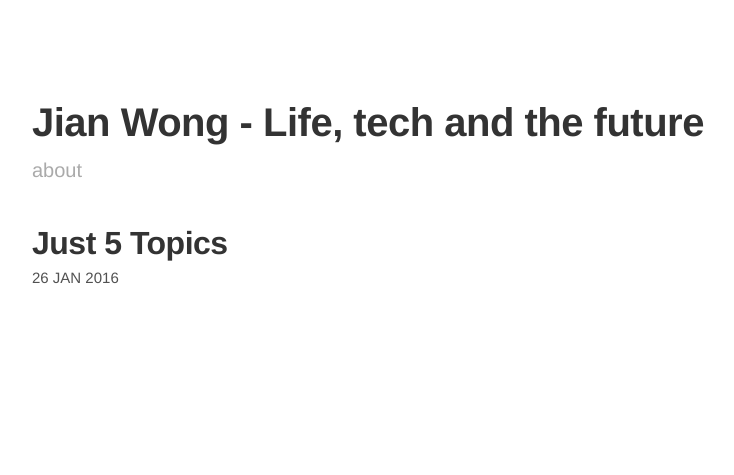
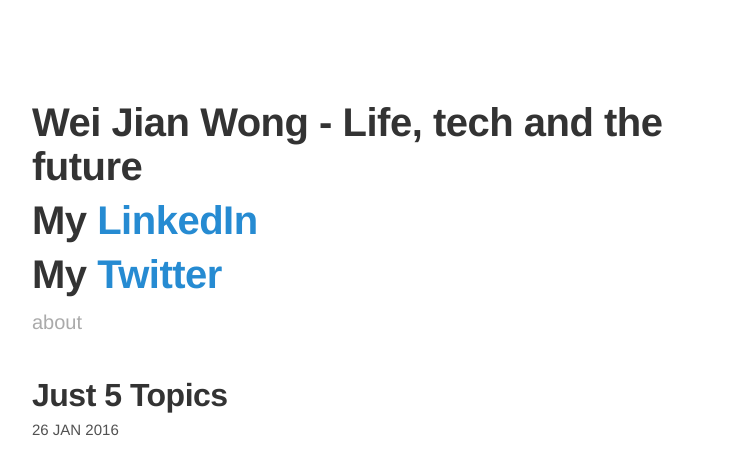
Before and after one commit to Jiantastic/jiantastic.github.io, a Jekyll site: the page built from index.html, in a window 1280 px wide. Shown: the top 475 px of the page, without its empty margins (248-982 px from the left). Built offline with Jekyll 4.4.1, drawn with Linux system fonts in a browser that asks for light colours.

Commit message:
Update index.html

```diff
--- a/index.html
+++ b/index.html
@@ -3,8 +3,10 @@ layout: default
 ---
 <header class="masthead">
   <h1 class="masthead-title">
-    <a href="{{ site.baseurl }}/">Jian Wong - Life, tech and the future</a>
+    <a href="{{ site.baseurl }}/">Wei Jian Wong - Life, tech and the future</a>
   </h1>
+  <h1>My <a href="https://www.linkedin.com/in/wei-jian-wong-91ab4695">LinkedIn</a></h1>
+  <h1>My <a href="https://twitter.com/realWeiJianWong">Twitter</a></h1>
   <nav class="masthead-nav">
     {% for nav in site.nav %}
     <a href="{{ nav.href }}">{{ nav.name }}</a>
```
